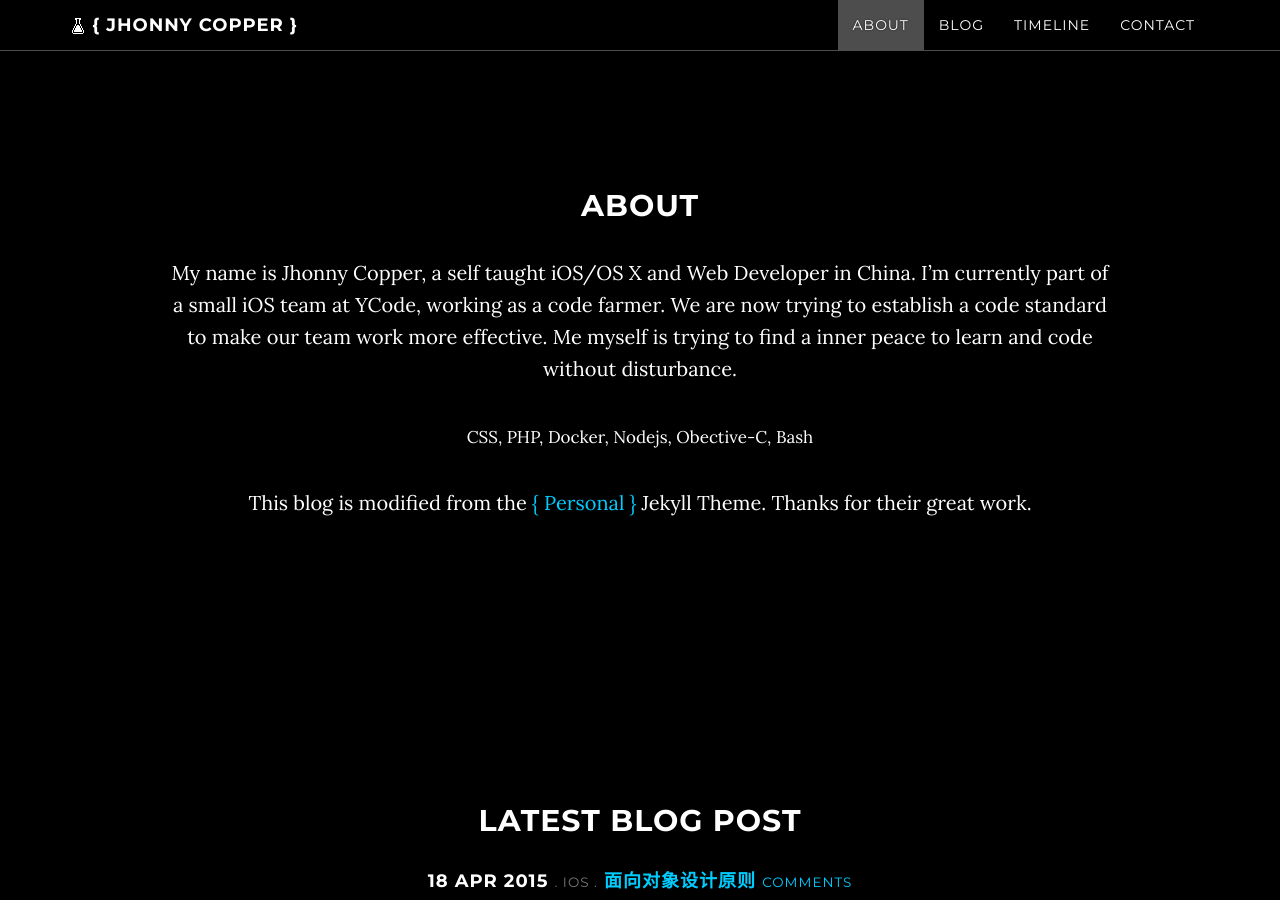
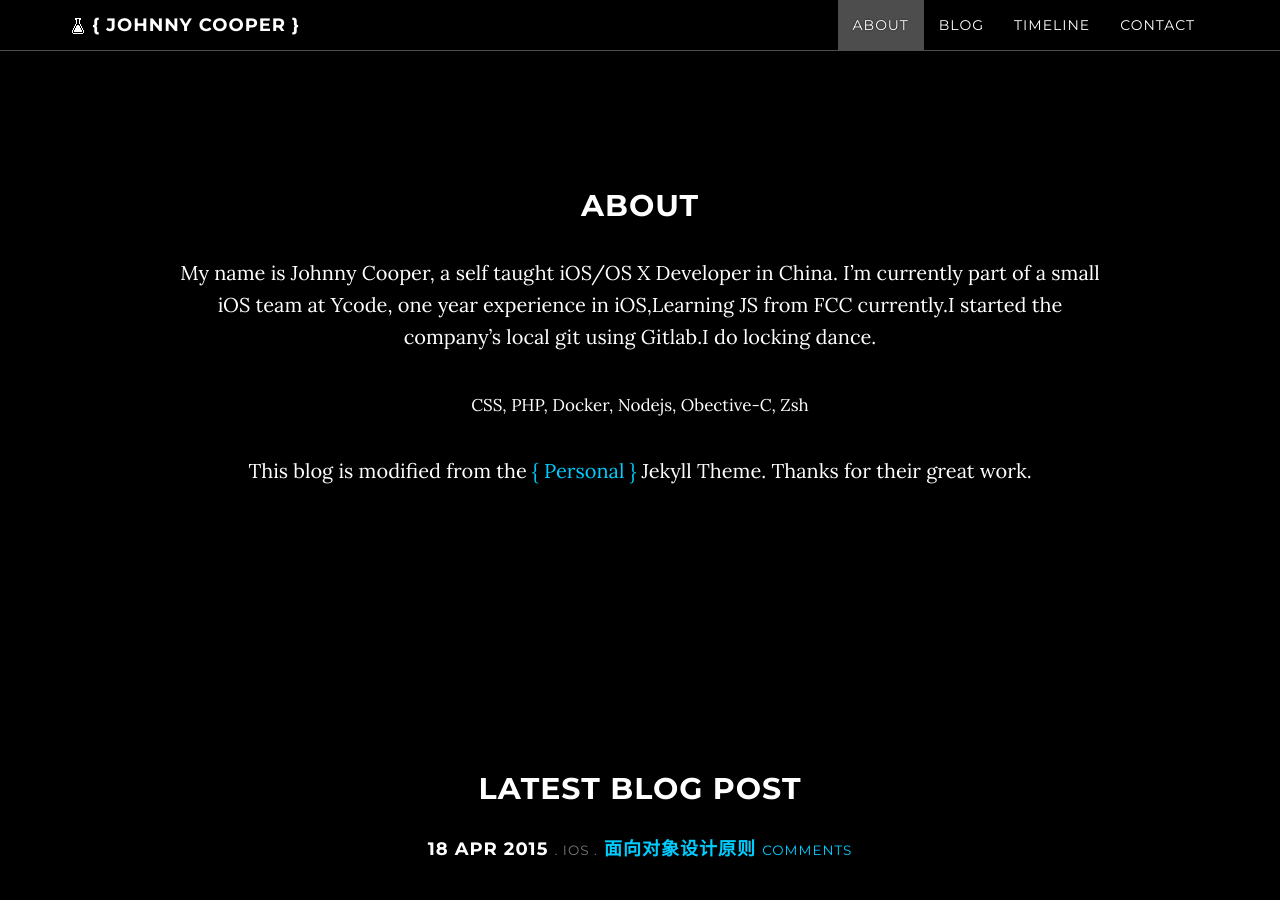
Before and after one commit to jhonny-me/jhonny-me.github.io, a Jekyll site: the page built from index.html, in a window 1280 px wide and 900 px high, scrolled down 961 px. Built offline with Jekyll 4.4.1, drawn with Linux system fonts in a browser that asks for light colours; nearby versions of some CDN libraries; comment, search, counter and statistics services are not loaded; some of the changed text lies outside the part shown.

Commit message:
correct name

```diff
--- a/_config.yml
+++ b/_config.yml
@@ -29,10 +29,10 @@ force-https: False
 #############
 
 lang: "en"
-author: "Jhonny Copper"
-title: "{ Jhonny Copper }"
-description: "Blog and website of Jhonny Copper, blogging mainly for tech. Opinions expressed are mine."
-keywords: "jhonny, copper, personal, jekyll, theme"
+author: "Johnny Cooper"
+title: "{ Johnny Cooper }"
+description: "Blog and website of Johnny Cooper, blogging mainly for tech. Opinions expressed are mine."
+keywords: "Johnny, Cooper, personal, jekyll, theme"
 favicon: "/img/favicon.ico"
 
 ################
--- a/about.html
+++ b/about.html
@@ -5,10 +5,10 @@ title: About
 ---
 ## About
 
-My name is Jhonny Copper, a self taught iOS/OS X and Web Developer in China. I'm currently part of a small iOS team at YCode, working as a code farmer. We are now trying to establish a code standard to make our team work more effective. Me myself is trying to find a inner peace to learn and code without disturbance.
+My name is Johnny Cooper, a self taught iOS/OS X Developer in China. I'm currently part of a small iOS team at Ycode, one year experience in iOS,Learning JS from FCC currently.I started the company's local git using Gitlab.I do locking dance.
 
 <small>
-CSS, PHP, Docker, Nodejs, Obective-C, Bash
+CSS, PHP, Docker, Nodejs, Obective-C, Zsh
 </small>
 
 This blog is modified from the [{ Personal }](https://github.com/PanosSakkos/personal-jekyll-theme) Jekyll Theme. Thanks for their great work.
```
